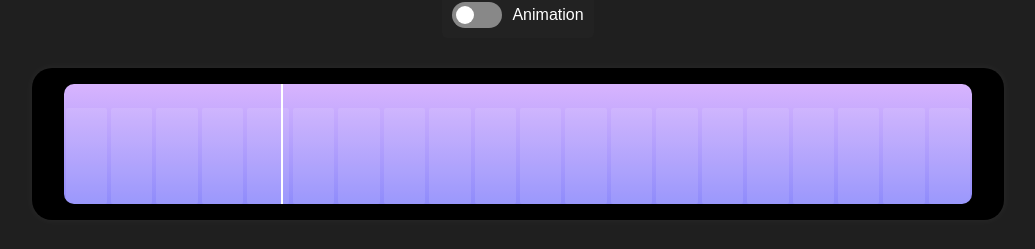
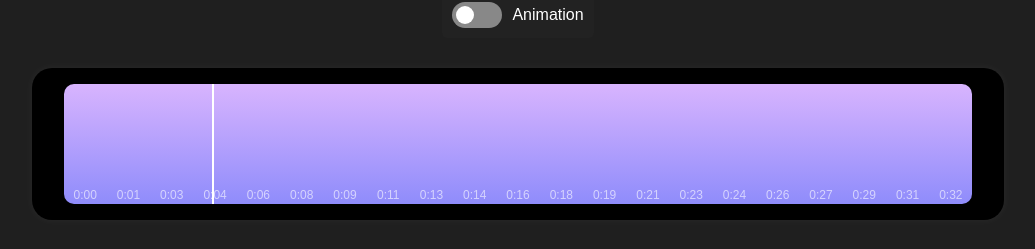
Before and after one commit to neginpashmakian/PHONT, a Next.js app in the folder subtitle-timeline/: page / in a window 1280 px wide. Shown: the part 548-797 px from the top of the page, without its empty margins (122-1157 px from the left). Built offline with nearby package versions, Linux system fonts and the light colour scheme.

Commit message:
add more style

```diff
--- a/subtitle-timeline/src/app/components/SubtitleTimeline.js
+++ b/subtitle-timeline/src/app/components/SubtitleTimeline.js
@@ -169,9 +169,20 @@ const SubtitleTimeline = () => {
       {/* Timeline Section */}
       <div className={styles.timelineContainer}>
         <div className={styles.timeline} onClick={handleProgressChange}>
-          {Array.from({ length: 20 }).map((_, index) => (
-            <div key={index} className={styles.timelineSegment}></div>
-          ))}
+          {Array.from({ length: 21 }).map((_, index) => {
+            const totalDuration =
+              subtitles[subtitles.length - 1]?.end_time || 1;
+            const step = totalDuration / 20;
+            const currentTimeMarker = Math.floor(index * step);
+            return (
+              <div key={index} className={styles.timelineSegmentWrapper}>
+                <div className={styles.timelineSegment}></div>
+                <div className={styles.timeLabel}>
+                  {formatTime(currentTimeMarker)}
+                </div>
+              </div>
+            );
+          })}
           <div
             className={styles.timelineIndicator}
             style={{
--- a/subtitle-timeline/src/app/components/SubtitleTimeline.module.css
+++ b/subtitle-timeline/src/app/components/SubtitleTimeline.module.css
@@ -95,6 +95,20 @@
   justify-content: center;
   align-items: center;
   position: relative;
+}
+.timelineSegmentWrapper {
+  flex: 1;
+  display: flex;
+  flex-direction: column;
+  align-items: center;
+  position: relative;
+}
+
+.timeLabel {
+  font-size: 12px;
+  color: white;
+  opacity: 0.6;
+  margin-top: 4px;
 }
 
 .timeline {
```
